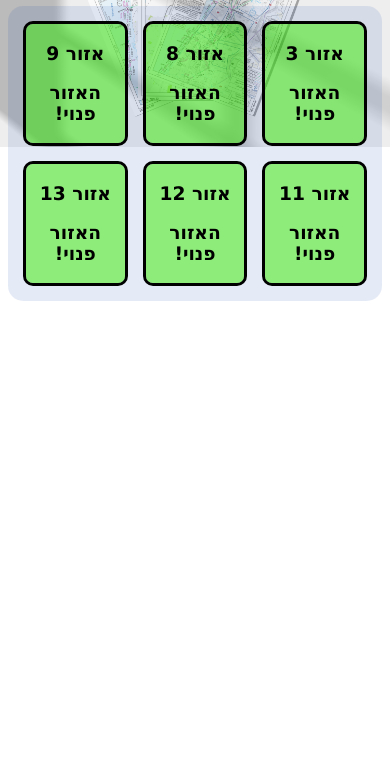
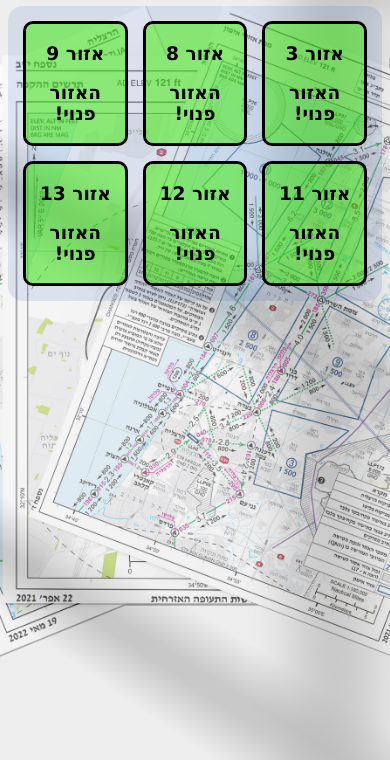
Before and after one commit to YarinT/Area-Tracker, a plain HTML site: page index.html in a window 390 px wide. Shown: the part 113-873 px from the top of the page. Before the commit the page ends 844 px from the top, so only its background shows below. Drawn offline with Linux system fonts and the light colour scheme; no server answers.

Commit message:
Update style.css

```diff
--- a/style.css
+++ b/style.css
@@ -1,10 +1,12 @@
 body {
     background-image: url("/bg.jpg");
-    background-size: 100%;
+    background-size: cover;
     background-repeat: no-repeat;
     flex-direction: column;
     overflow: hidden;
     direction: rtl;
+    height: 100vh;
+    background-position: center;
 }
 
 h1 {
@@ -65,3 +67,10 @@ h1 {
     --clear: rgba(56, 239, 0, 0.5);
     --notclear: rgba(255, 40, 37, 0.5);
     }
+
+/* Phone responsive */
+    @media (max-width: 1200px) {
+        body {
+           height: 100vh;
+        }
+    }
```
